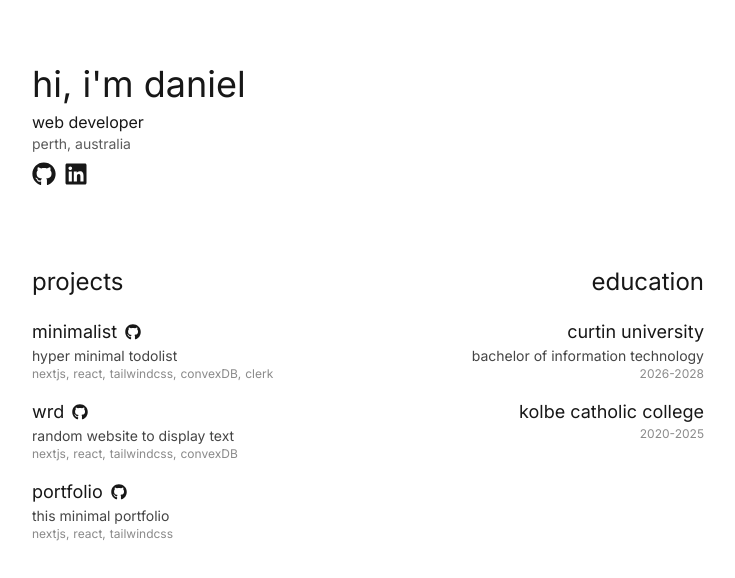
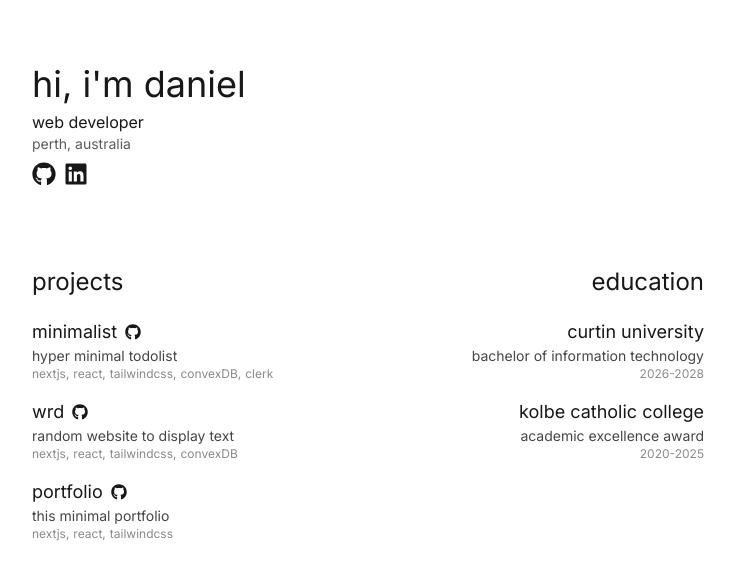
Before and after one commit to 2concrete/portfolio, a Next.js app: page / in a window 1280 px wide. Shown: the top 578 px of the page, without its empty margins (272-1007 px from the left). Built offline with nearby package versions, Linux system fonts and the light colour scheme; no server answers.

Commit message:
added academic excellence award

```diff
--- a/app/components/Education.tsx
+++ b/app/components/Education.tsx
@@ -12,7 +12,9 @@ const Education = () => {
         </span>
         <span>
           <p className="text-lg">kolbe catholic college</p>
-          <p className="text-sm opacity-80"></p>
+          <p className="text-sm opacity-80">
+            academic excellence award <br />
+          </p>
           <p className="text-xs opacity-50">2020-2025</p>
         </span>
       </div>
```
